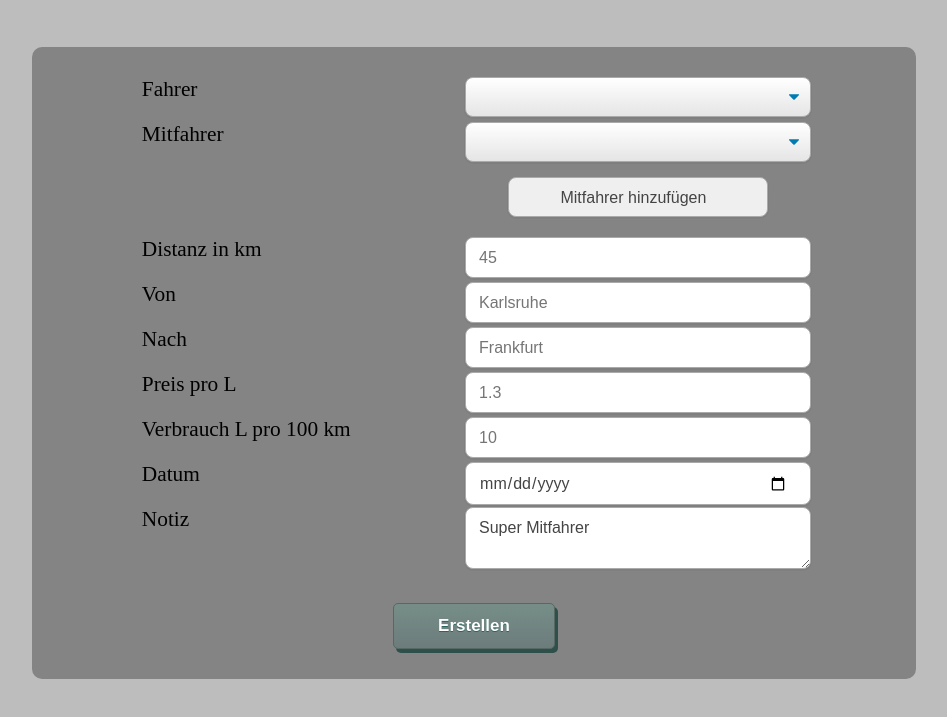
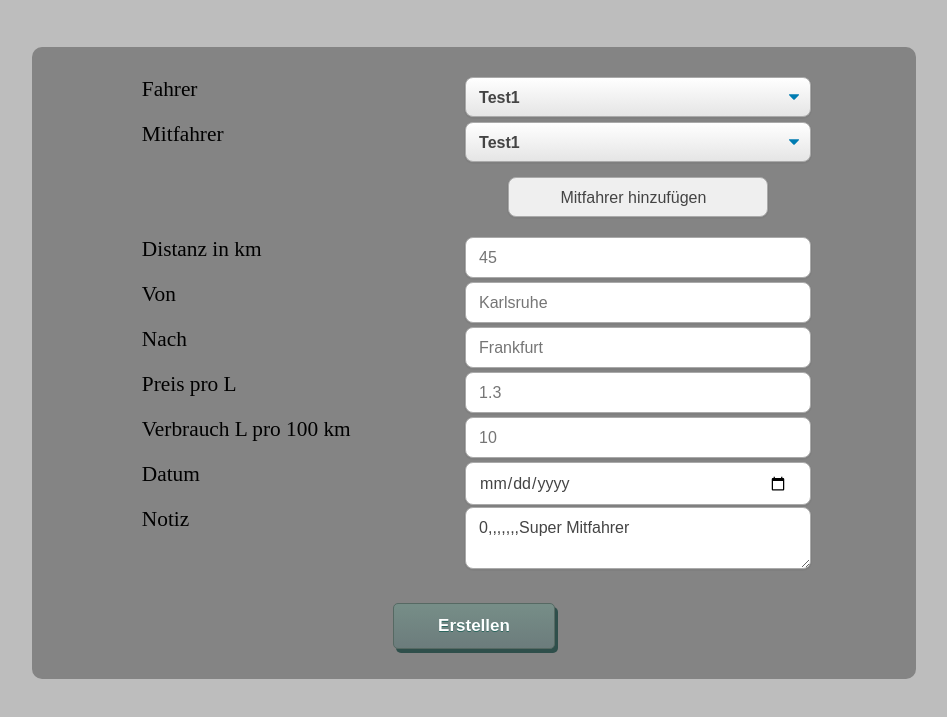
Before and after one commit to MarcLeukert/webprog, a plain HTML site: page neueFahrt/neueFahrt.html in a window 1280 px wide. Both pictures are taken after a click on the button "Erstellen". Shown: the part 71-788 px from the top of the page, without its empty margins (166-1113 px from the left). Drawn offline with Linux system fonts and the light colour scheme.

Commit message:
Ids von Fahrer und Mitfahrer können dynmaisch ausgelesen werden

```diff
--- a/Konto/user.js
+++ b/Konto/user.js
@@ -18,6 +18,10 @@ class User {
 
     return User.allInstances;
   } */
+
+  getUserID(){
+    return this.userID;
+  }
 
   buchungen() {
     let sum = 0;
--- a/neueFahrt/neueFahrt.html
+++ b/neueFahrt/neueFahrt.html
@@ -5,7 +5,7 @@
   <meta charset="utf-8">
   <title>Neue Fahrt</title>
   <link rel="stylesheet" href="../neueFahrt/neueFahrt.css">
-  <script src="../neueFahrt/neueFahrt.js"></script>
+  <script src="../neueFahrt/neueFahrtTest.js"></script>
   <script src="../Konto/user.js"></script>
   <script src="../KlasseFahrt.js"></script>
 </head>
@@ -19,6 +19,7 @@
       <div id="divFahrer">
         <span class="spanAttribut">Fahrer</span>
         <select class="classSelect" id="selectFahrer">
+
           <!--
           <option value="Manuel">lel</option>
           <option value="Manuel">df</option>
--- a/neueFahrt/neueFahrtTest.js
+++ b/neueFahrt/neueFahrtTest.js
@@ -30,20 +30,28 @@ window.addEventListener("load", () => {
   let inputDatum = document.getElementById("inputDatum");
   let inputNotiz = document.getElementById("inputNotiz");
   let erstellenButton = document.getElementById("butErstellen");
-  let dataArray = [6];
+  let dataArray = [];
   let fahrtID = 100;
 
   //für create SelectObjects
   let fahrerSelect = document.getElementById("selectFahrer");
   let mitfahrerSelect = document.getElementById("selectMitfahrer");
 
+
+
   createSelectObjects(fahrerSelect, mitfahrerSelect);
 
   erstellenButton.addEventListener("click", () => {
 
     console.log("Funkt");
-    let fahrerID = 100; // kommt eigentlich aus objekt aus dem selectFahrer
-    let mitfahrerIDs = [200, 300]; // kommt eigentlich aus objekt aus dem selectFahrer
+    console.log(anzahlMitfahrerSelects);
+    let fahrerID = fahrerSelect.value; // kommt eigentlich aus objekt aus dem selectFahrer
+    let mitfahrerIDs = []
+    mitfahrerIDs.push(mitfahrerSelect.value);
+    for(i=0; i<anzahlMitfahrerSelects;i++){
+      let val = document.getElementById("newDymSelect"+anzahlMitfahrerSelects);
+      mitfahrerIDs.push(val.value);
+    }
     inputDistanz = inputDistanz.value;
     inputVon = inputVon.value;
     inputNach = inputNach.value;
@@ -61,13 +69,17 @@ window.addEventListener("load", () => {
     } else if (dataArray[1] == null) {
       dataArray[1] = 0;
     }
-    dataArray[2] = inputDistanz, dataArray[3] = inputVon, dataArray[4] = inputNach, dataArray[5] = inputPreis, dataArray[6] = inputDatum;
+    dataArray[2] = inputDistanz, dataArray[3] = inputVon, dataArray[4] = inputNach, dataArray[5] = inputPreis, dataArray[6] = inputDatum, dataArray[7]= inputNotiz.value;
     inputNotiz.innerHTML = dataArray;
   });
 
   selectFahrer.addEventListener("change", () => {
     dataArray[0] = selectFahrer.value;
     console.log(selectFahrer.value);
+    /* console.log(selectMitfahrer.dataset.rc);
+    console.log(selectMitfahrer.dataset.clnc);
+    console.log(selectFahrer.dataset.rc);
+    console.log(selectFahrer.dataset.clnc);*/
   });
 
   selectMitfahrer.addEventListener("change", () => {
@@ -86,6 +98,8 @@ window.addEventListener("load", () => {
 
 });
 
+let anzahlMitfahrerSelects = 0;
+
 function createSelectObjects(fS, mS) {    //um selects dynamisch zu füllen
   //console.log(User.allInstances);
   let fahrerSelect = fS;
@@ -99,8 +113,8 @@ function createSelectObjects(fS, mS) {    //um selects dynamisch zu füllen
   //let instances = ["Whaat","Till","Stinkt"];
 
   for (i = 0; i < instances.length; i++) {
-    let selectOptionF = createOption(instances[i].vorname);
-    let selectOptionM = createOption(instances[i].vorname);
+    let selectOptionF = createOption(instances[i]);
+    let selectOptionM = createOption(instances[i]);
     selectOptionF.setAttribute("class", "classSelect");
     fahrerSelect.appendChild(selectOptionF);
     selectOptionM.setAttribute("class", "classSelect");
@@ -110,6 +124,7 @@ function createSelectObjects(fS, mS) {    //um selects dynamisch zu füllen
 }
 
 function mitfahrerHinzufuegen() {
+  anzahlMitfahrerSelects++;
   let selectDivBox = document.getElementById("divWeiteresSelect");
   let neuesDiv = document.createElement("div");
   let neuesSpan = document.createElement("span");
@@ -119,22 +134,25 @@ function mitfahrerHinzufuegen() {
   neuesSpan.setAttribute("class", "spanAttribut");
   let neueOptions = [];
   for(i = 0 ; i<instances.length; i++){
-     neueOptions[i] =  createOption(instances[i].vorname);
+     neueOptions[i] =  createOption(instances[i]);
      neueOptions[i].setAttribute("class", "classSelect");
      neuesSelect.appendChild(neueOptions[i]);
   }
   neuesSelect.setAttribute("class", "classSelect");
+  neuesSelect.setAttribute("id","newDymSelect"+anzahlMitfahrerSelects); //selects brauchen id
   neuesSpan.setAttribute("class", "spanAttribut");
   neuesDiv.setAttribute("class", "neueDivBox");
   neuesSpan.appendChild(data);
   neuesDiv.appendChild(neuesSpan);
   neuesDiv.appendChild(neuesSelect);
   selectDivBox.appendChild(neuesDiv);
-}
+  }
 
-function createOption(str) {
+function createOption(obj) {
   let option = document.createElement("option");
-  option.value = str;
-  option.text = str;
+  option.value = obj.userID;
+  option.dataset.rc = obj.userID;   //muss schauen ob noch gebraucht wird
+  option.dataset.clnc = obj.userID;
+  option.text = obj.vorname;
   return option;
 }
```
Also changed, not shown: index.html (+1 -1 lines).
